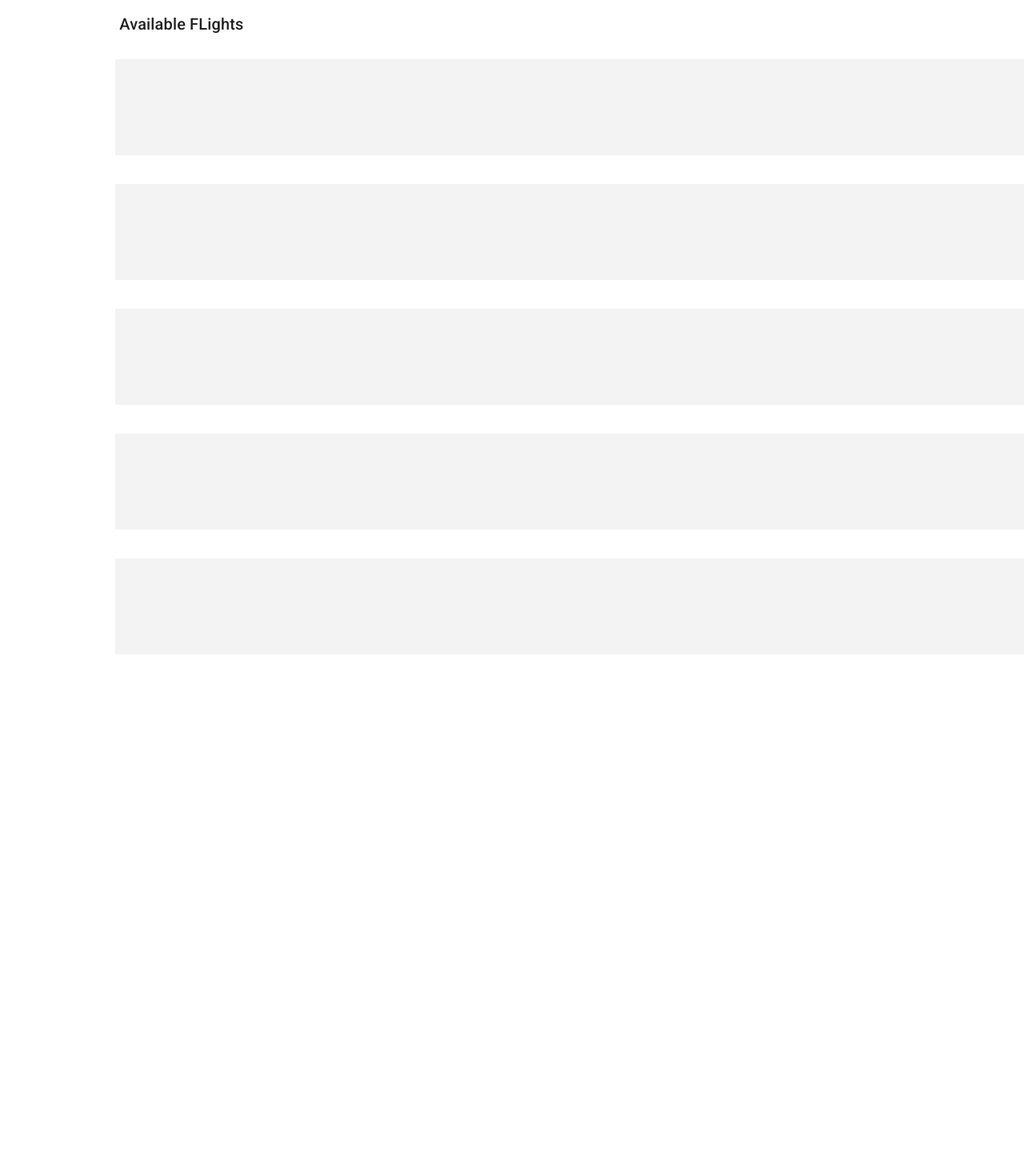
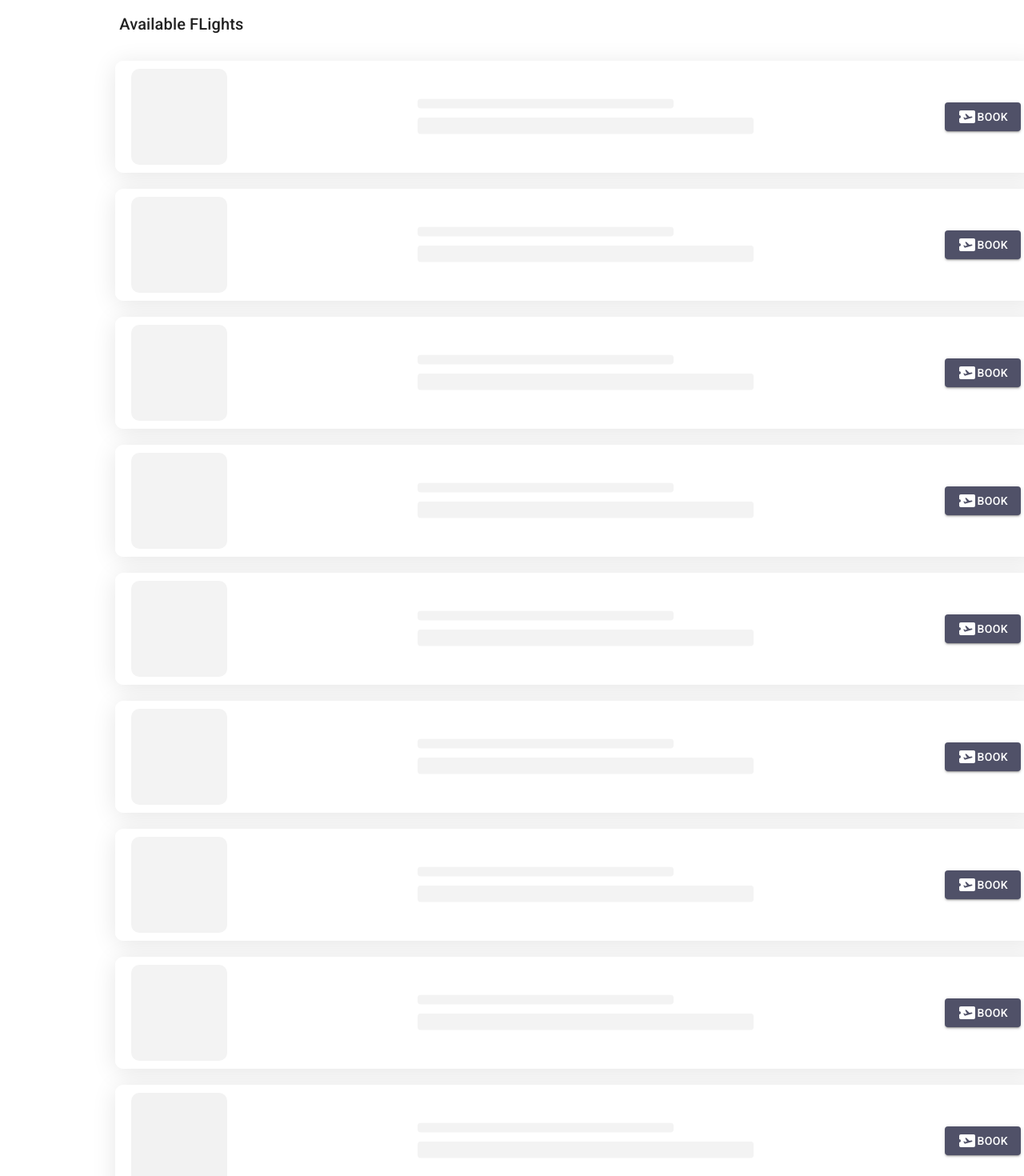
Before and after one commit to Group-13-Mini-Project/easyfly-web, a React (Create React App) app: page /flights in a window 1280 px wide. Shown: the part 220-1690 px from the top of the page at 80% size. Before the commit the page ends 1066 px from the top, so only its background shows below. Built offline with nearby package versions, Linux system fonts and the light colour scheme.

Commit message:
available flights page

```diff
--- a/package.json
+++ b/package.json
@@ -17,6 +17,7 @@
     "framer-motion": "^6.2.10",
     "react": "^18.0.0",
     "react-dom": "^18.0.0",
+    "react-hook-form": "^7.30.0",
     "react-router-dom": "^6.3.0",
     "react-scripts": "5.0.1",
     "styled-components": "^5.3.5",
--- /dev/null
+++ b/src/components/AvailableFlights.jsx
@@ -0,0 +1,22 @@
+import React from 'react'
+import { Box, Button } from '@mui/material'
+import Pskeleton from './Pskeleton'
+import AirplaneTicketIcon from '@mui/icons-material/AirplaneTicket';
+import { NavLink } from 'react-router-dom';
+
+const AvailableFlights = () => {
+  return (
+    <Box sx={{height: '140px',width:"100%", borderRadius: '10px', padding:'20px', background: 'rgba(255, 255, 255, 0.77)',
+    boxShadow: '0 4px 30px rgba(0, 0, 0, 0.1)', backdropFilter: 'blur(5px)',
+    borderradius: '15px', marginTop:'20px', display:'flex',flexDirection:'row', justifyContent:'space-between', alignItems:'center'}}>
+        <Pskeleton />
+        <div>
+        <NavLink to={'/payment'}>
+        <Button variant='contained' size='medium' sx={{background:'#505168'}}><AirplaneTicketIcon />BOOK</Button>
+        </NavLink>
+        </div>
+    </Box>
+  )
+}
+
+export default AvailableFlights
--- a/src/components/DateRange.jsx
+++ b/src/components/DateRange.jsx
@@ -28,6 +28,7 @@ const DateRange = () => {
 
                 <Box sx={{marginLeft: '20px'}}>
                     <DatePicker
+                        className='return'
                         label="Return"
                         value={rdate}
                         onChange={(newValue) => {
--- a/src/components/Location.jsx
+++ b/src/components/Location.jsx
@@ -1,16 +1,25 @@
-import React from 'react';
+import React, {useState} from 'react';
 import TextField from '@mui/material/TextField';
 import Autocomplete from '@mui/material/Autocomplete';
 import { Stack } from '@mui/material';
 import ConnectingAirportsIcon from '@mui/icons-material/ConnectingAirports';
 
+
+const airports = ['Kumasi (KMS)','Tamale (TML)', 'Accra (KIA)',]
+
 const Location = () => {
+
+const [value, setValue] = useState(null)
+console.log({value})
+
   return (
     <Stack sx={{display:'flex', flexDirection:"row", alignItems:'center'}}>
     <Autocomplete
       disablePortal
       id="combo-box-demo"
       options={airports}
+      value={value}
+      onChange={(event, newValue) => setValue(newValue)}
       sx={{ width: 300, marginRight: '5px' }}
       renderInput={(params) => <TextField {...params} label="From" />}
     />
@@ -27,9 +36,6 @@ const Location = () => {
   )
 }
 
-const airports = [
-    { label: 'Kumasi (KMS)' },
-    { label: 'Tamale (TML)' },
-    { label: 'Accra (KIA)' },]
+
 
 export default Location
--- a/src/components/Main.jsx
+++ b/src/components/Main.jsx
@@ -16,9 +16,9 @@ const Main = () => {
     <div>
     <CssBaseline />
       <Container fixed>
-        <Box sx={{ bgcolor: '#cfe8fc', height: '31vh', borderRadius: '10px', padding:'20px', background: '#FFFFFF',
-            boxShadow: '0px 4px 4px rgba(0, 0, 0, 0.15)',
-            borderradius: '15px'}}>
+        <Box sx={{ bgcolor: '#cfe8fc', height: '31vh', borderRadius: '10px', padding:'20px', background: 'rgba(255, 255, 255, 0.77)',
+            boxShadow: '0 4px 30px rgba(0, 0, 0, 0.1)', backdropFilter: 'blur(5px)',
+            borderradius: '15px',}}>
 
             <div>
                 <Box sx={{ height: '40px', width:'45%', display:'flex', justifyContent:'space-between',}}>
--- a/src/components/Pskeleton.jsx
+++ b/src/components/Pskeleton.jsx
@@ -3,8 +3,12 @@ import { Stack, Skeleton } from '@mui/material'
 
 const Pskeleton = () => {
   return (
-    <Stack spacing={0} width='100%' sx={{width:'100%', height:'100%', display:'flex',flexDirection:'column', justifyContent:'center',}}>
-        <Skeleton variant='rectangle' width={1150} height={120}/>
+    <Stack spacing={0} width='100%' sx={{width:'70%', height:'100%', display:'flex',flexDirection:'row', justifyContent:'space-between', alignItems:'center'}}>
+        <Skeleton variant='rectangle' width={120} height={120} sx={{borderRadius:'10px'}}/>
+        <div>
+        <Skeleton variant='text' width={320} height={20}/>
+        <Skeleton variant='text' width={420} height={35}/>
+        </div>
     </Stack>
   )
 }
--- a/src/pages/Flights.jsx
+++ b/src/pages/Flights.jsx
@@ -1,17 +1,24 @@
-import { Container, CssBaseline, Typography } from '@mui/material'
+import { Button, Container, CssBaseline, Typography } from '@mui/material'
 import { Box } from '@mui/system'
 import React from 'react'
 import Header from '../components/Header'
 import Location from '../components/Location'
 import DateRange from '../components/DateRange'
 import Pskeleton from '../components/Pskeleton'
+import SearchOutlinedIcon from '@mui/icons-material/SearchOutlined';
+import AvailableFlights from '../components/AvailableFlights'
 
 
 
 const Flights = () => {
+
+   const place = 'Kumasi';
+
   return (
     <div>
         <Header />
+
+
 
         <CssBaseline />
         <Container maxWidth='xl' sx={{display:'flex', flexDirection:'column', justifyContent:'center',alignItems:'center',}}>
@@ -22,19 +29,32 @@ const Flights = () => {
                 <Box sx={{height: '100px', width:'100%', display:'flex', justifyContent:'space-between',alignItems:'center', position:'static'}}>
                     <Location />
                     <DateRange />
+                    <Button sx={{background: '#505168'}}>
+                        <SearchOutlinedIcon fontSize='large' sx={{color:'#fff'}} />
+                    </Button>
+
                 </Box>
 
             </Box>
             <Box sx={{ width: '82%', display:'flex', justifyContent:'flex-start'}}>
                 <Typography variant='h6' sx={{marginTop:'50px'}}>Available FLights</Typography>
             </Box>
-            <Container maxWidth="lg" sx={{height: '100vh', width:'100%',display:'flex',flexDirection:'column', justifyContent:'center',alignItems:'center', padding:'10px', background: '#F8F9FA', bgcolor:'#fff'}}>
+            <Container maxWidth="lg" sx={{height: '100%', width:'100%',display:'flex',flexDirection:'column', justifyContent:'center',alignItems:'center', padding:'10px', background: '#F8F9FA', bgcolor:'#fff'}}>
 
+                <AvailableFlights />
+                <AvailableFlights />
+                <AvailableFlights />
+                <AvailableFlights />
+                <AvailableFlights />
+                <AvailableFlights />
+                <AvailableFlights />
+                <AvailableFlights />
+                <AvailableFlights />
+               {/* <Pskeleton />
                <Pskeleton />
                <Pskeleton />
                <Pskeleton />
-               <Pskeleton />
-               <Pskeleton />
+               <Pskeleton /> */}
 
             </Container>
         </Container>
--- a/src/pages/Pages.jsx
+++ b/src/pages/Pages.jsx
@@ -4,6 +4,7 @@ import Signin from './Signin'
 import {Route, Routes } from 'react-router-dom'
 import { Signup } from './Signup'
 import Flights from './Flights'
+import Payment from './Payment'
 
 const Pages = () => {
   return (
@@ -15,6 +16,7 @@ const Pages = () => {
         <Route path='/signin' element={<Signin />}/>
         <Route path='/signup' element={<Signup />}/>
         <Route path='/flights' element={<Flights />}/>
+        <Route path='/payment' element={<Payment />}/>
       </Routes>
 
     </div>
--- a/src/pages/Payment.jsx
+++ b/src/pages/Payment.jsx
@@ -0,0 +1,10 @@
+import React from 'react'
+import Header from '../components/Header'
+
+const Payment = () => {
+  return (
+    <Header />
+  )
+}
+
+export default Payment
```
Also changed, not shown: 1 other file (tests, documents, lock files or other folders).
